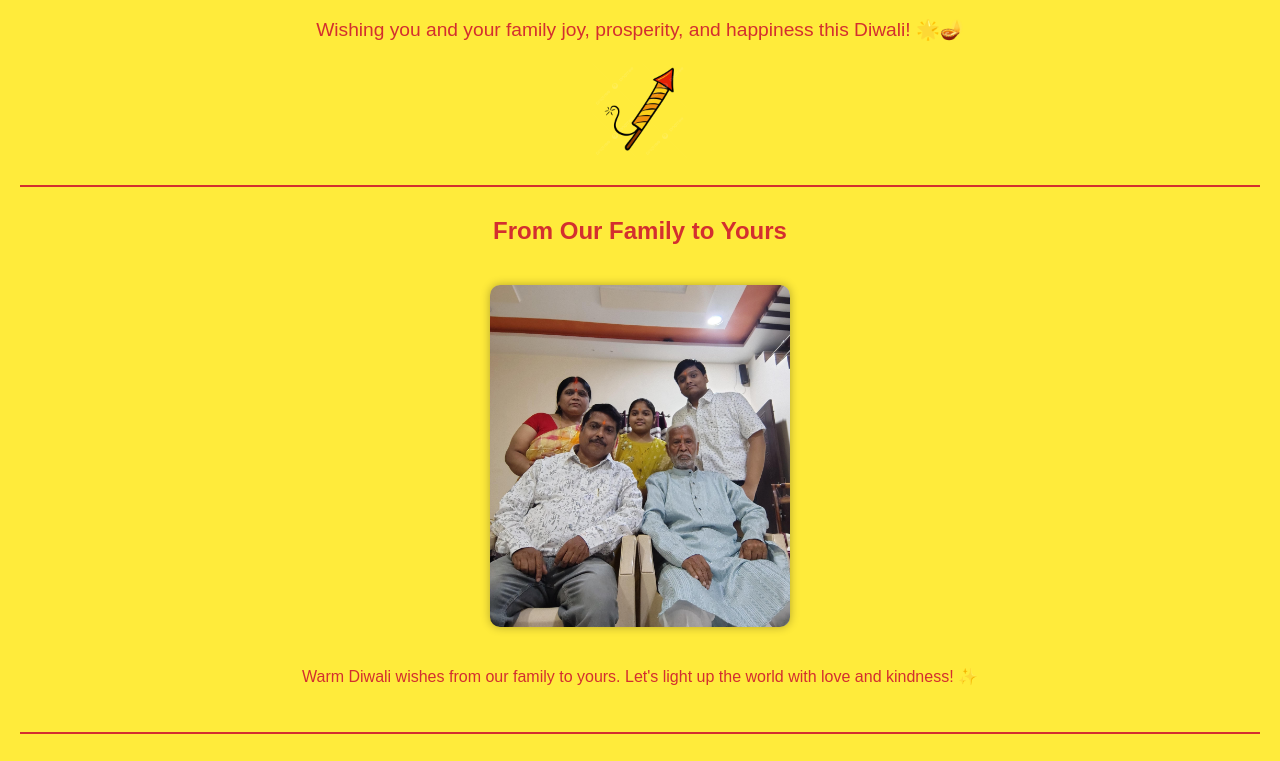
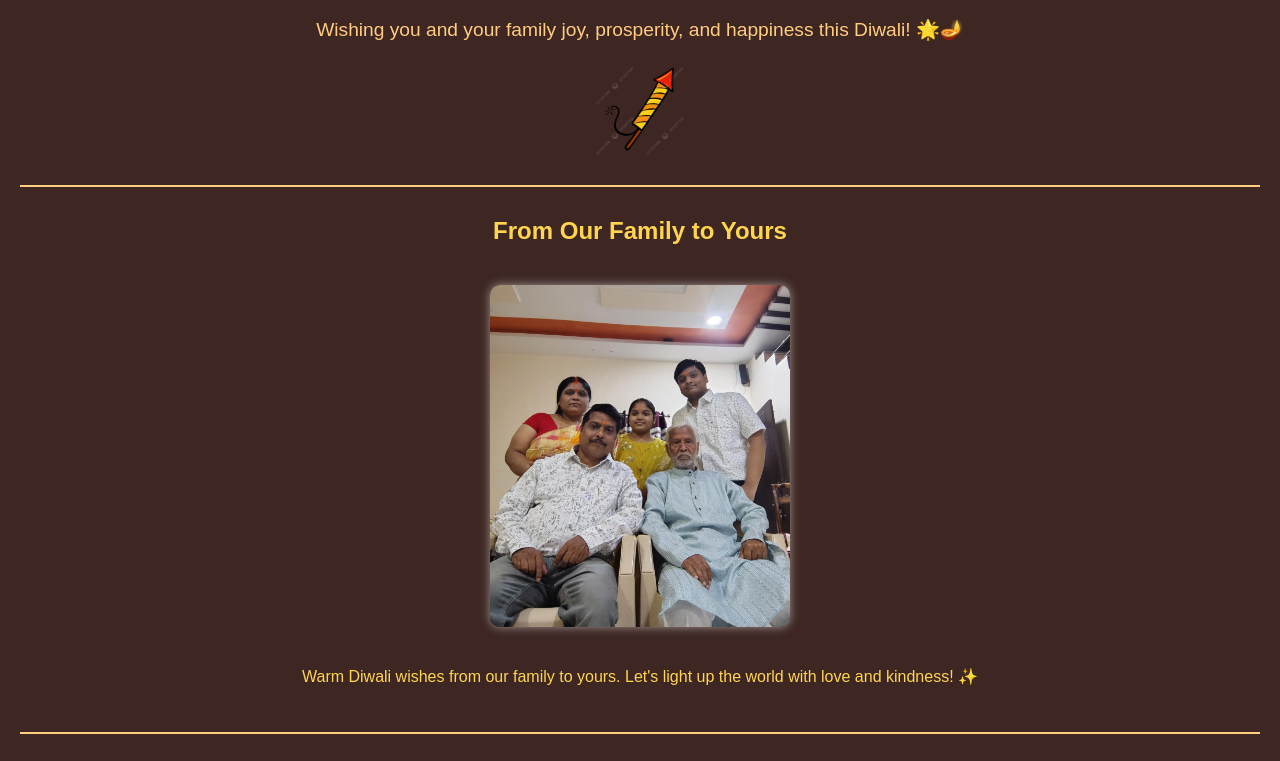
Before and after one commit to Mayank270906/HappyDiwaliWebsite, a plain HTML site: page index.html in a window 1280 px wide. Shown: the part 90-851 px from the top of the page. Drawn offline with Linux system fonts and the light colour scheme.

Commit message:
Update style.css

```diff
--- a/style.css
+++ b/style.css
@@ -2,8 +2,8 @@
 body {
     font-family: Arial, sans-serif;
     text-align: center;
-    background-color: #ffeb3b;
-    color: #d32f2f;
+    background-color: #3e2723; /* Darker, warm background color */
+    color: #ffd54f; /* Bright golden text for Diwali feel */
     margin: 0;
     padding: 0;
 }
@@ -11,11 +11,13 @@ body {
 /* Header styling */
 header h1 {
     font-size: 3em;
+    color: #ffab40; /* Festive orange-gold */
     margin-top: 20px;
 }
 
 header p {
     font-size: 1.2em;
+    color: #ffcc80; /* Light gold for paragraph */
     margin-bottom: 20px;
 }
 
@@ -23,7 +25,7 @@ header p {
 section {
     margin: 20px;
     padding: 10px;
-    border-top: 2px solid #d32f2f;
+    border-top: 2px solid #ffcc80; /* Light gold border */
 }
 
 /* Family photo styling */
@@ -32,7 +34,7 @@ section {
     max-width: 300px;
     margin: 20px 0;
     border-radius: 10px;
-    box-shadow: 0px 0px 10px rgba(0, 0, 0, 0.3);
+    box-shadow: 0px 0px 10px rgba(255, 255, 255, 0.5); /* Softer, festive glow */
 }
 
 /* Decoration styling */
@@ -49,16 +51,16 @@ section {
 
 .decoration p {
     font-size: 1em;
-    color: #333;
+    color: #ffe082; /* Light yellow for descriptions */
 }
 
 /* Firework image button styling */
 .firework-button {
-    width: 100px; /* Adjust size as needed */
+    width: 100px;
     cursor: pointer;
     transition: transform 0.3s ease;
 }
 
 .firework-button:hover {
-    transform: scale(1.1); /* Slight zoom effect on hover */
+    transform: scale(1.1);
 }
```
